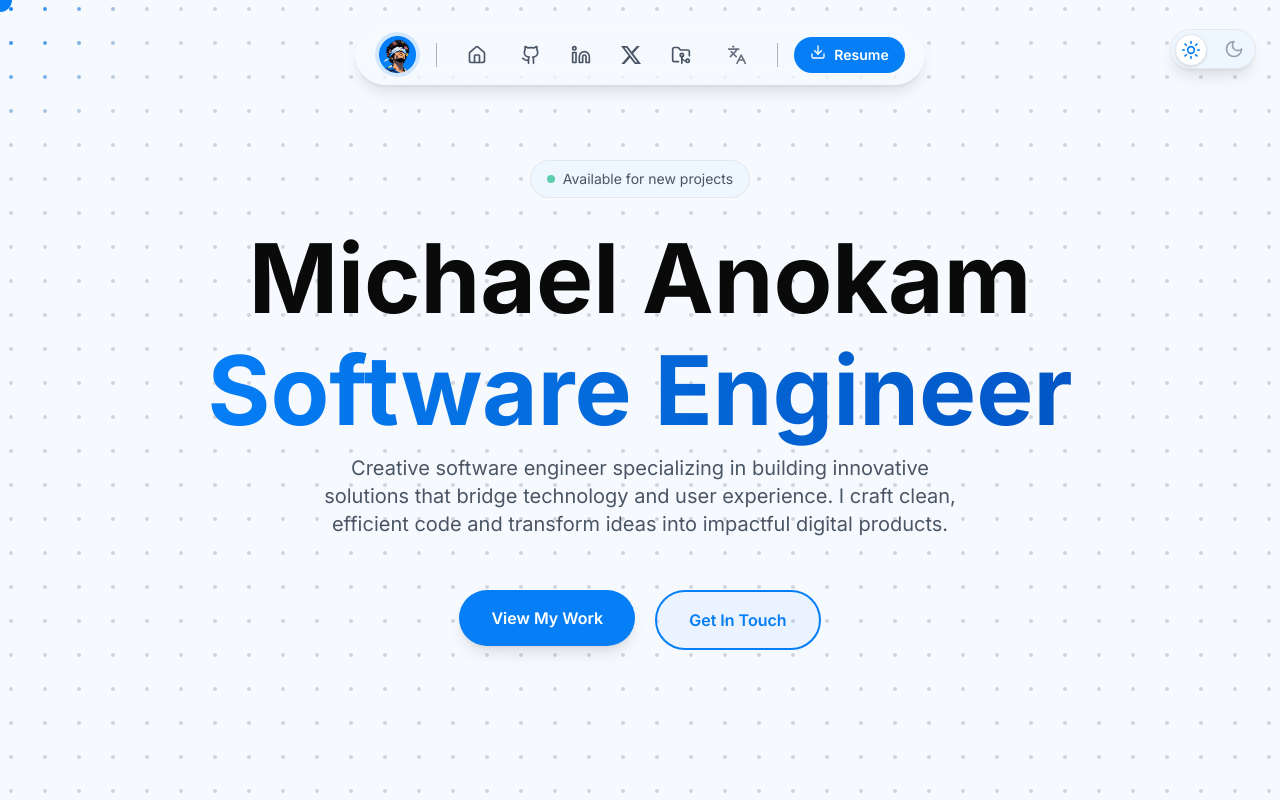
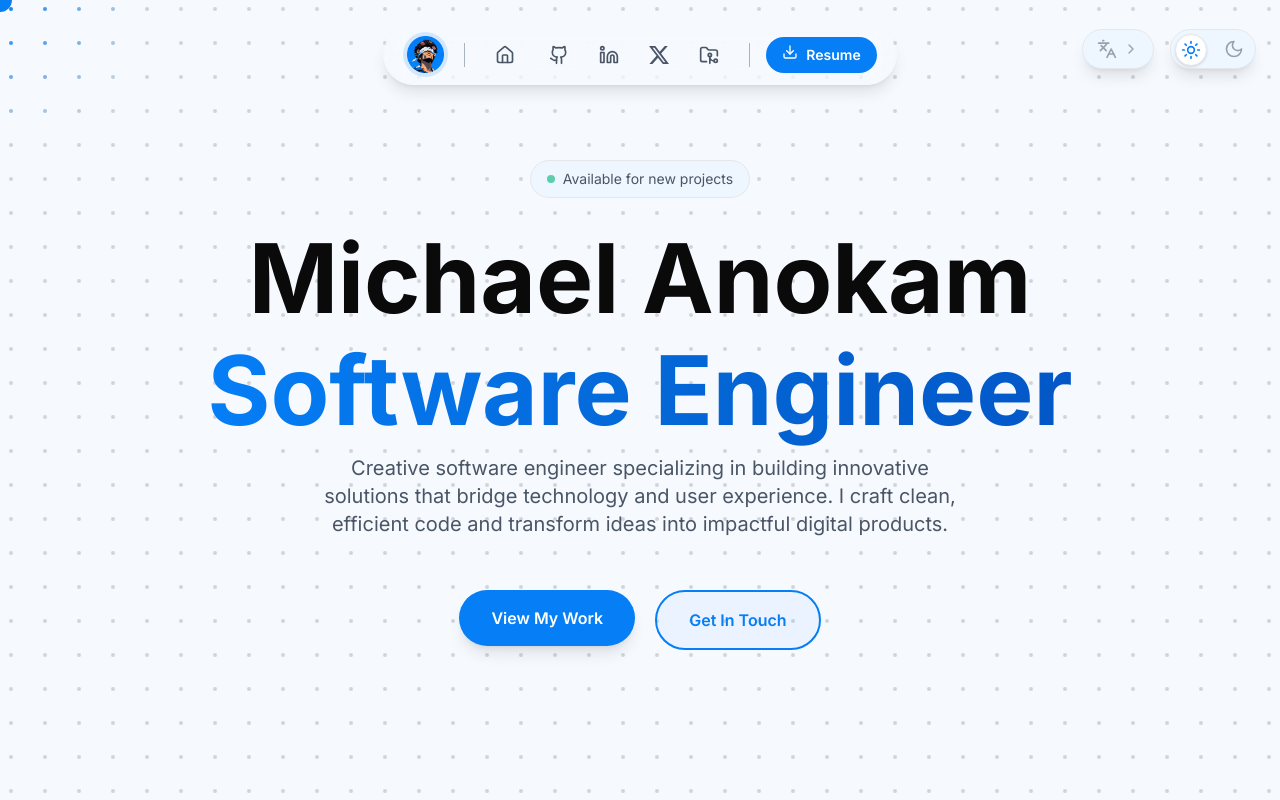
Before and after one commit to MerlinTheWhiz/portfolio, a Next.js app: page /en in a window 1280 px wide. Shown: the top 800 px of the page. Built offline with nearby package versions, Linux system fonts and the light colour scheme.

Commit message:
feat: redesign LanguageSwitcher with custom dropdown, new desktop right-rail layout

```diff
--- a/app/globals.css
+++ b/app/globals.css
@@ -188,6 +188,7 @@ body {
 }
 
 body {
+  overflow-y: scroll;
   transition:
     background-color 0.3s,
     color 0.3s;
--- a/components/layout/navbar/Navbar.tsx
+++ b/components/layout/navbar/Navbar.tsx
@@ -107,7 +107,6 @@ const Navbar = () => {
               {" "}
               <FolderGit2 className="w-5 h-5" />
             </Link>
-            <LanguageSwitcher />
             <span className="hidden sm:block border-l h-6 border-gray-400/80"></span>
           </div>
           <div className="hidden sm:flex rounded-full text-white font-semibold bg-accent-primary hover:bg-accent-hover text-sm px-4 py-2 md:hover:scale-102 transition-all duration-300">
@@ -119,8 +118,9 @@ const Navbar = () => {
         </div>
       </motion.div>
 
-      {/* Desktop Theme Toggle - Far Right */}
-      <div className="hidden sm:flex fixed right-6 z-50 items-center" style={{ top: '29px' }}>
+      {/* Desktop Right Rail */}
+      <div className="hidden sm:flex fixed right-6 z-50 items-center gap-4" style={{ top: '29px' }}>
+        <LanguageSwitcher />
         <ThemeToggleSlider />
       </div>
     </nav>
--- a/components/ui/LanguageSwitcher.tsx
+++ b/components/ui/LanguageSwitcher.tsx
@@ -2,9 +2,8 @@
 
 import { useLocale } from "next-intl";
 import { usePathname, useRouter } from "@/i18n/navigation";
-import { useTransition } from "react";
-import * as DropdownMenu from "@radix-ui/react-dropdown-menu";
-import { Languages } from "lucide-react";
+import { useTransition, useState, useRef, useEffect } from "react";
+import { Languages, ChevronRight } from "lucide-react";
 
 const languages: { code: string; label: string }[] = [
   { code: "en", label: "English" },
@@ -24,45 +23,58 @@ export default function LanguageSwitcher() {
   const pathname = usePathname();
   const router = useRouter();
   const [isPending, startTransition] = useTransition();
+  const [isOpen, setIsOpen] = useState(false);
+  const ref = useRef<HTMLDivElement>(null);
+
+  useEffect(() => {
+    function handleClick(e: MouseEvent) {
+      if (ref.current && !ref.current.contains(e.target as Node)) {
+        setIsOpen(false);
+      }
+    }
+    document.addEventListener("mousedown", handleClick);
+    return () => document.removeEventListener("mousedown", handleClick);
+  }, []);
 
   function switchLocale(next: string) {
     startTransition(() => {
       router.replace(pathname, { locale: next });
+      setIsOpen(false);
     });
   }
 
   return (
-    <DropdownMenu.Root>
-      <DropdownMenu.Trigger asChild>
-        <button
-          className="p-1.5 flex items-center justify-center rounded-full transition-all duration-300 ease-in-out hover:text-text-primary hover:bg-gray-200 dark:hover:bg-white/10 text-gray-500"
-          aria-label="Switch language"
-        >
-          <Languages className="w-5 h-5" />
-        </button>
-      </DropdownMenu.Trigger>
+    <div ref={ref} className="relative">
+      <button
+        onClick={() => setIsOpen((o) => !o)}
+        className="flex items-center justify-center gap-1.5 w-[72px] h-10 rounded-full border border-border-default bg-background-card shadow-lg transition-all duration-300 hover:shadow-accent-primary/20 hover:shadow-md cursor-pointer"
+        aria-label="Switch language"
+      >
+        <Languages className="w-5 h-5 text-gray-400" />
+        <ChevronRight
+          className={`w-4 h-4 text-gray-400 transition-transform duration-200 ${
+            isOpen ? "rotate-90" : ""
+          }`}
+        />
+      </button>
 
-      <DropdownMenu.Portal>
-        <DropdownMenu.Content
-          align="end"
-          sideOffset={8}
-          className="z-50 min-w-[140px] rounded-xl border border-border-default bg-background p-1.5 shadow-lg backdrop-blur-md"
-        >
+      {isOpen && (
+        <div className="absolute right-0 top-full mt-2 z-[100] min-w-[140px] rounded-xl border border-border-default bg-background p-1.5 shadow-lg">
           {languages.map((lang) => (
-            <DropdownMenu.Item
+            <button
               key={lang.code}
               onClick={() => switchLocale(lang.code)}
-              className={`cursor-pointer rounded-lg px-3 py-2 text-sm transition-colors duration-150 flex items-center gap-2 ${
+              className={`w-full text-left rounded-lg px-3 py-2 text-sm transition-colors duration-150 cursor-pointer ${
                 locale === lang.code
                   ? "text-accent-primary font-semibold"
                   : "text-text-secondary hover:text-text-primary hover:bg-gray-100 dark:hover:bg-white/5"
               }`}
             >
               {lang.label}
-            </DropdownMenu.Item>
+            </button>
           ))}
-        </DropdownMenu.Content>
-      </DropdownMenu.Portal>
-    </DropdownMenu.Root>
+        </div>
+      )}
+    </div>
   );
 }
```
